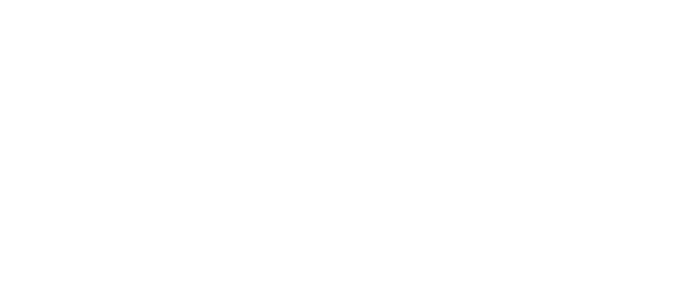
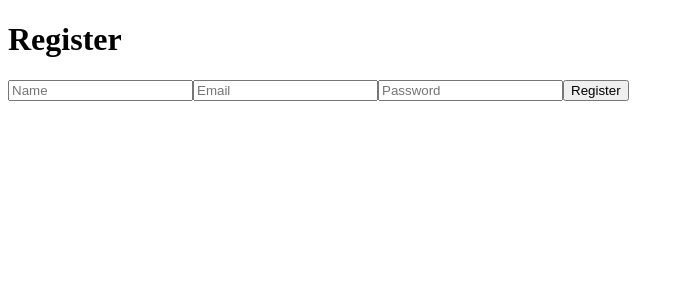
Before and after one commit to lalonggone/moab-bike-app, a Vue app: page /register in a window 1280 px wide. Before the commit this address had no page. Shown: the top 300 px of the page, without its empty margins (0-684 px from the left). Built offline with nearby package versions, Linux system fonts and the light colour scheme.

Commit message:
Implement user registration and login functionality

```diff
--- a/package.json
+++ b/package.json
@@ -11,6 +11,7 @@
     "type-check": "vue-tsc --build --force"
   },
   "dependencies": {
+    "axios": "^1.7.2",
     "vue": "^3.4.21",
     "vue-router": "^4.3.0",
     "vuex": "^4.0.2"
--- /dev/null
+++ b/src/components/Login.vue
@@ -0,0 +1,37 @@
+<template>
+    <div>
+      <h1>Login</h1>
+      <form @submit.prevent="login">
+        <input v-model="email" placeholder="Email" required />
+        <input v-model="password" type="password" placeholder="Password" required />
+        <button type="submit">Login</button>
+      </form>
+    </div>
+  </template>
+
+  <script lang="ts">
+  import { defineComponent } from 'vue';
+  import axios from 'axios';
+
+  export default defineComponent({
+    data() {
+      return {
+        email: '',
+        password: ''
+      };
+    },
+    methods: {
+      async login() {
+        try {
+          const response = await axios.post('http://localhost:3000/login', {
+            email: this.email,
+            password: this.password
+          });
+          console.log('User logged in:', response.data);
+        } catch (error) {
+          console.error('Error logging in:', error);
+        }
+      }
+    }
+  });
+  </script>
--- /dev/null
+++ b/src/components/Register.vue
@@ -0,0 +1,40 @@
+<template>
+    <div>
+      <h1>Register</h1>
+      <form @submit.prevent="register">
+        <input v-model="name" placeholder="Name" required />
+        <input v-model="email" placeholder="Email" required />
+        <input v-model="password" type="password" placeholder="Password" required />
+        <button type="submit">Register</button>
+      </form>
+    </div>
+  </template>
+
+  <script lang="ts">
+  import { defineComponent } from 'vue';
+  import axios from 'axios';
+
+  export default defineComponent({
+    data() {
+      return {
+        name: '',
+        email: '',
+        password: ''
+      };
+    },
+    methods: {
+      async register() {
+        try {
+          const response = await axios.post('http://localhost:3000/register', {
+            name: this.name,
+            email: this.email,
+            password: this.password
+          });
+          console.log('User registered:', response.data);
+        } catch (error) {
+          console.error('Error registering user:', error);
+        }
+      }
+    }
+  });
+  </script>
--- a/src/router/index.ts
+++ b/src/router/index.ts
@@ -1,10 +1,12 @@
 import { createRouter, createWebHistory } from 'vue-router';
 import Home from '../views/Home.vue';
-import UserProfile from '../views/UserProfile.vue';
+import Register from '../components/Register.vue';
+import Login from '../components/Login.vue';
 
 const routes = [
   { path: '/', component: Home },
-  { path: '/profile', component: UserProfile }
+  { path: '/register', component: Register },
+  { path: '/login', component: Login }
 ];
 
 const router = createRouter({
```
Also changed, not shown: 2 other files (tests, documents, lock files or other folders).
